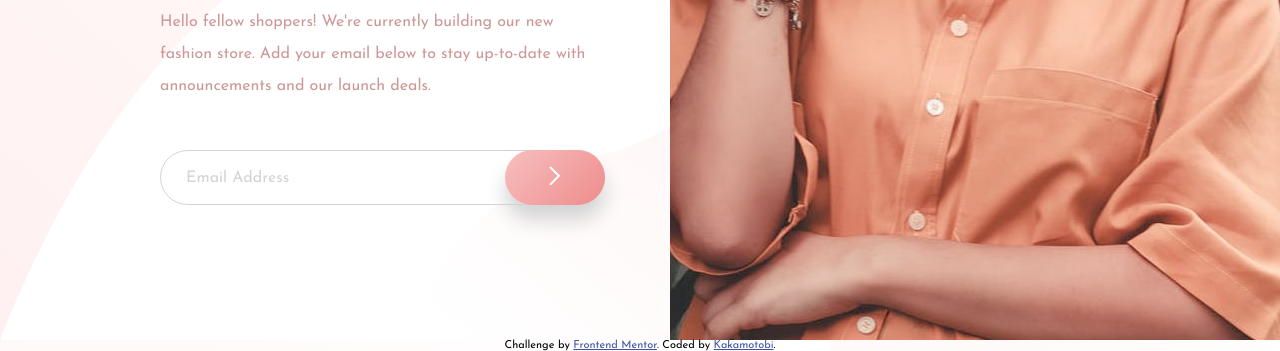
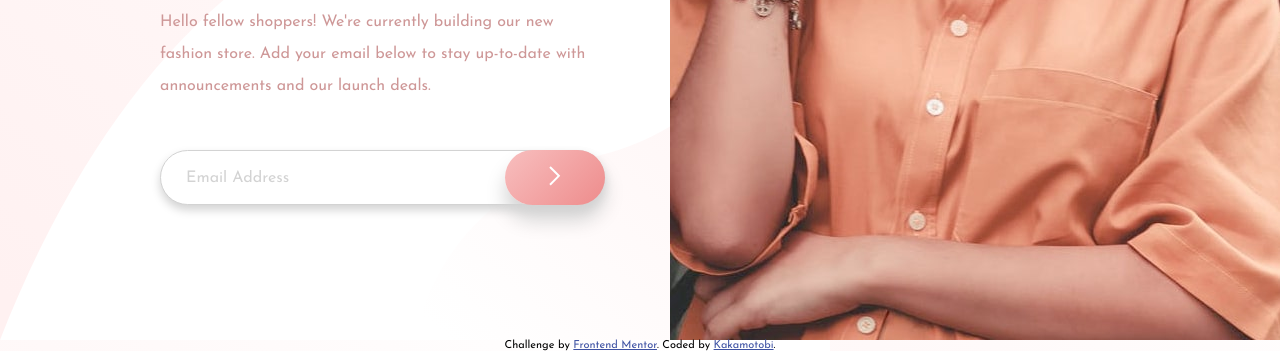
Before and after one commit to Kakamotobi/base-apparel-coming-soon, a plain HTML site: page index.html in a window 1280 px wide. In both pictures the pointer is over the input "Email Address". Shown: the part 460-811 px from the top of the page. Drawn offline with Linux system fonts and the light colour scheme.

Commit message:
Update style.css
Input hover

```diff
--- a/style.css
+++ b/style.css
@@ -179,6 +179,12 @@ h1 span {
         width: 445px;
         height: 55px;
     }
+    .emailSubInput {
+        transition: box-shadow 200ms ease-in-out;
+    }
+    .emailSubInput:hover {
+        box-shadow: 0px 5px 10px lightgrey;
+    }
     .emailSubInput::placeholder {
         font-size: 16px;
     }
```
